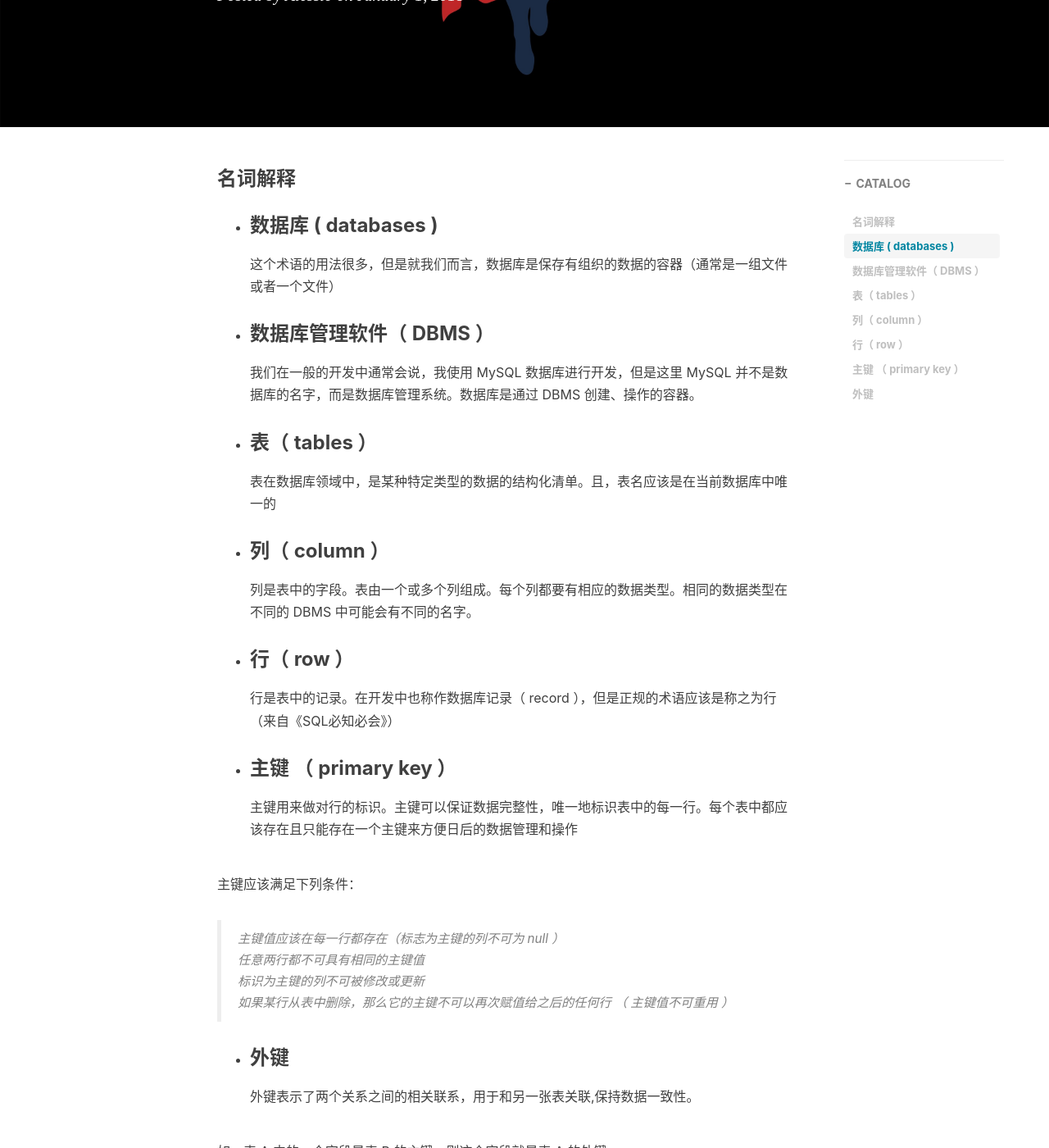
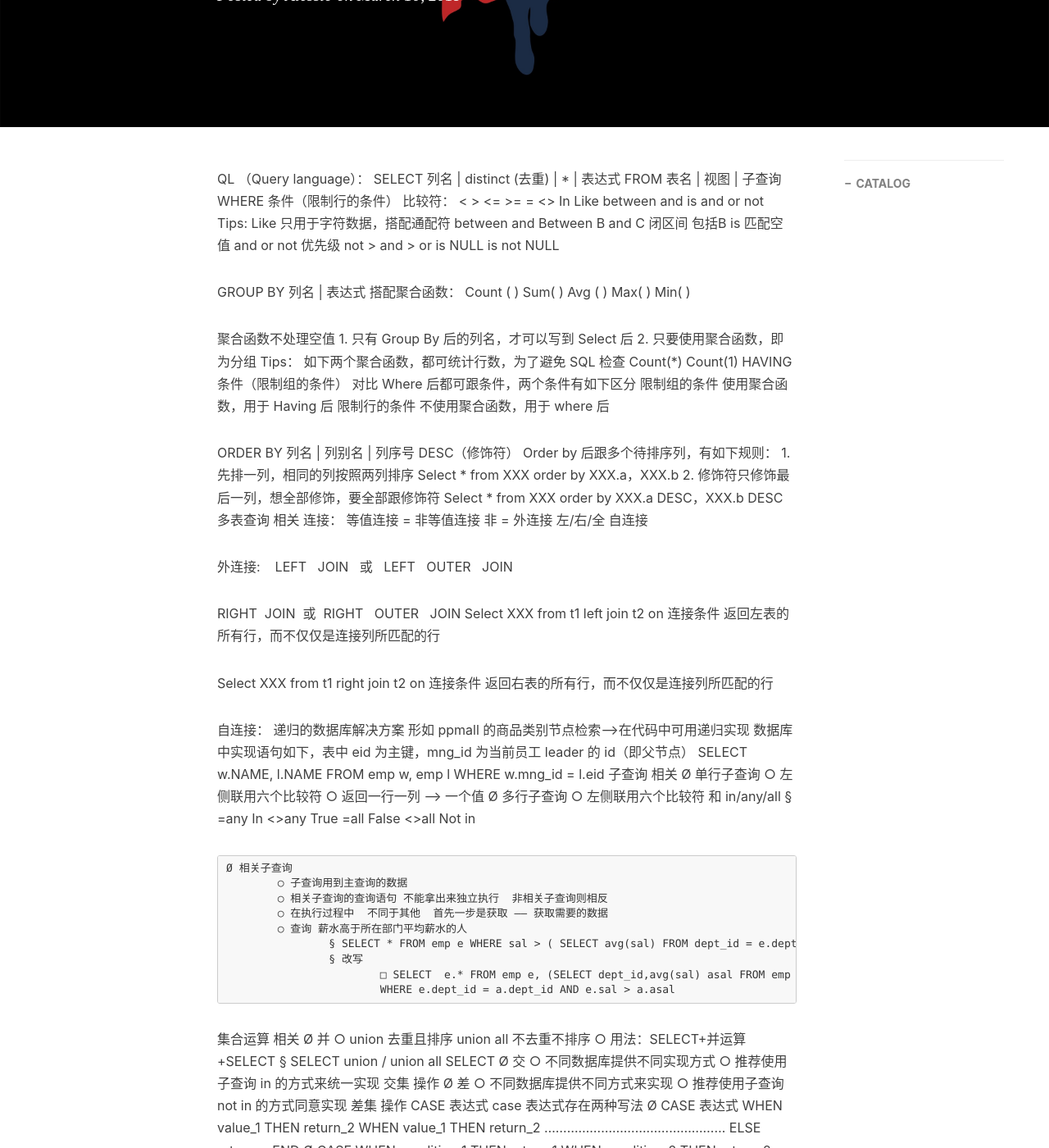
Before and after one commit to Zjianru/zjianru.github.io, a Jekyll site: the page built from _posts/2018-10-01-数据库基础.md, in a window 1280 px wide and 1400 px high, scrolled down 368 px. Shown: the whole window at 82% size. Built offline with Jekyll 4.4.1, drawn with Linux system fonts in a browser that asks for light colours; nearby versions of some CDN libraries; comment, search, counter and statistics services are not loaded; some of the changed text lies outside the part shown.

Commit message:
add new SQL

```diff
--- a/_posts/2018-10-01-数据库基础.md
+++ b/_posts/2018-10-01-数据库基础.md
@@ -2,43 +2,121 @@
 layout:     post
 title:      数据库基础
 subtitle:   from -- SQL必知必会
-date:       2018-01-01
+date:       2019-03-10
 author:     Alessio
 header-img: img/PostBack_01.jpg
 catalog: true
 tags:
-    - SQL
+    - 数据库
 ---
 
-### 名词解释
-- ### 数据库 ( databases )
-这个术语的用法很多，但是就我们而言，数据库是保存有组织的数据的容器（通常是一组文件或者一个文件）
-- ### 数据库管理软件（ DBMS ）
-我们在一般的开发中通常会说，我使用 MySQL 数据库进行开发，但是这里 MySQL 并不是数据库的名字，而是数据库管理系统。数据库是通过 DBMS 创建、操作的容器。
-- ### 表（ tables ）
-表在数据库领域中，是某种特定类型的数据的结构化清单。且，表名应该是在当前数据库中唯一的
-- ### 列（ column ）
-列是表中的字段。表由一个或多个列组成。每个列都要有相应的数据类型。相同的数据类型在不同的 DBMS 中可能会有不同的名字。
-- ### 行（ row ）
-行是表中的记录。在开发中也称作数据库记录（ record ），但是正规的术语应该是称之为行（来自《SQL必知必会》）
-- ### 主键 （ primary key ）
-主键用来做对行的标识。主键可以保证数据完整性，唯一地标识表中的每一行。每个表中都应该存在且只能存在一个主键来方便日后的数据管理和操作
+QL （Query language）：
+SELECT 列名 | distinct (去重) | * | 表达式
+FROM 表名 | 视图 | 子查询
+WHERE 条件（限制行的条件）
+比较符：
+	<	>
+	<=	>=
+	=	<>
+In	Like	between and	is	and	or	not
+Tips:
+Like	只用于字符数据，搭配通配符
+between and	Between B and C 闭区间  包括B
+is	匹配空值
+and  or not 优先级	not > and > or
+is NULL	is not NULL
 
-主键应该满足下列条件：
-> 主键值应该在每一行都存在（标志为主键的列不可为 null ）
->
-> 任意两行都不可具有相同的主键值
->
-> 标识为主键的列不可被修改或更新
->
-> 如果某行从表中删除，那么它的主键不可以再次赋值给之后的任何行 （ 主键值不可重用 ）
+GROUP BY 列名 | 表达式
+搭配聚合函数：
+Count ( )	Sum( )	Avg ( )	Max( )	Min( )
 
-- ### 外键
-外键表示了两个关系之间的相关联系，用于和另一张表关联,保持数据一致性。
+聚合函数不处理空值
+	1. 只有 Group By 后的列名，才可以写到 Select 后
+	2. 只要使用聚合函数，即为分组
+Tips：
+如下两个聚合函数，都可统计行数，为了避免 SQL 检查
+Count(*)	Count(1)
+HAVING 条件（限制组的条件）
+对比 Where 后都可跟条件，两个条件有如下区分
+	限制组的条件	使用聚合函数，用于 Having 后
+	限制行的条件	不使用聚合函数，用于 where 后
 
-如，表 A 中的一个字段是表 B 的主键，则这个字段就是表 A 的外键
 
-另：
-> 表的外键是另一张表的主键
->
-> 外键可为 null 可重复
+ORDER BY 列名 | 列别名 | 列序号 DESC（修饰符）
+Order by 后跟多个待排序列，有如下规则：
+	1. 先排一列，相同的列按照两列排序
+	Select * from XXX order by XXX.a，XXX.b
+	2. 修饰符只修饰最后一列，想全部修饰，要全部跟修饰符
+	Select * from XXX order by XXX.a DESC，XXX.b DESC
+多表查询 相关
+连接：
+等值连接	 =
+非等值连接	非 =
+外连接	左/右/全
+自连接
+
+外连接:
+   LEFT   JOIN   或   LEFT   OUTER   JOIN
+
+   RIGHT  JOIN  或  RIGHT   OUTER   JOIN
+Select XXX from t1 left join t2 on 连接条件	返回左表的所有行，而不仅仅是连接列所匹配的行
+
+Select XXX from t1 right join t2 on 连接条件	返回右表的所有行，而不仅仅是连接列所匹配的行
+
+自连接：
+递归的数据库解决方案
+形如 ppmall 的商品类别节点检索——>在代码中可用递归实现
+数据库中实现语句如下，表中 eid 为主键，mng_id 为当前员工 leader 的 id（即父节点）
+SELECT
+	w.NAME,
+	l.NAME
+FROM
+	emp w,
+	emp l
+WHERE
+	w.mng_id = l.eid
+子查询  相关
+	Ø 单行子查询
+		○ 左侧联用六个比较符
+		○ 返回一行一列 —> 一个值
+	Ø 多行子查询
+		○ 左侧联用六个比较符 和 in/any/all
+			§ =any	In
+			<>any	True
+			=all	False
+			<>all	Not in
+
+	Ø 相关子查询
+		○ 子查询用到主查询的数据
+		○ 相关子查询的查询语句 不能拿出来独立执行  非相关子查询则相反
+		○ 在执行过程中  不同于其他  首先一步是获取 —— 获取需要的数据
+		○ 查询 薪水高于所在部门平均薪水的人
+			§ SELECT * FROM emp e WHERE sal > ( SELECT avg(sal) FROM dept_id = e.dept_id )
+			§ 改写
+				□ SELECT  e.* FROM emp e, (SELECT dept_id,avg(sal) asal FROM emp GROUP BY dept_id) a
+				WHERE e.dept_id = a.dept_id AND e.sal > a.asal
+
+集合运算 相关
+	Ø 并
+		○  union	去重且排序
+		union all	不去重不排序
+		○ 用法：SELECT+并运算+SELECT
+			§ SELECT  union / union all  SELECT
+	Ø 交
+		○ 不同数据库提供不同实现方式
+		○ 推荐使用子查询  in 的方式来统一实现 交集 操作
+	Ø 差
+		○ 不同数据库提供不同方式来实现
+		○ 推荐使用子查询 not in 的方式同意实现 差集 操作
+CASE 表达式
+case 表达式存在两种写法
+	Ø CASE 表达式  WHEN value_1 THEN return_2
+				WHEN value_1 THEN return_2
+				…………………………………………
+				ELSE return_n
+	END
+	Ø CASE WHEN condition_1 THEN return_1
+		 WHEN condition_2 THEN return_2
+		 ………………………………………………………
+		 ELSE return_n
+	END
```
